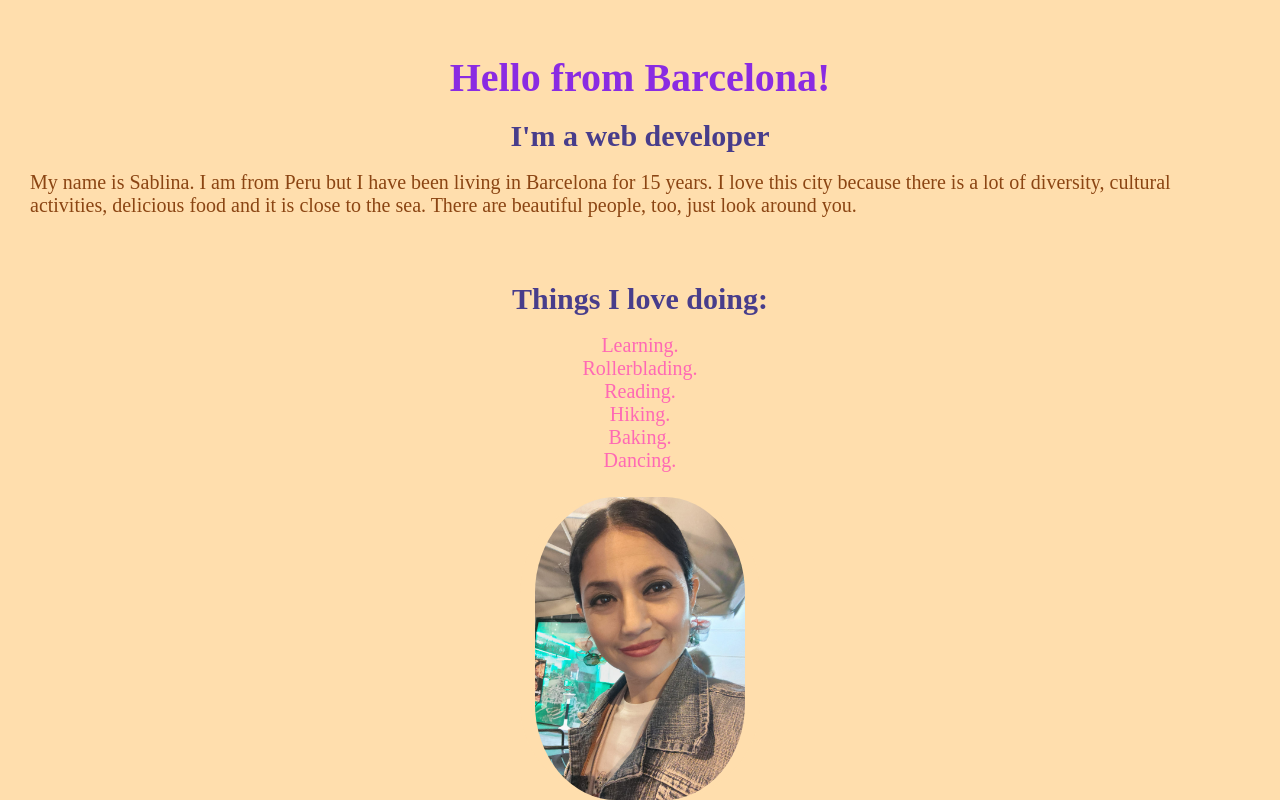
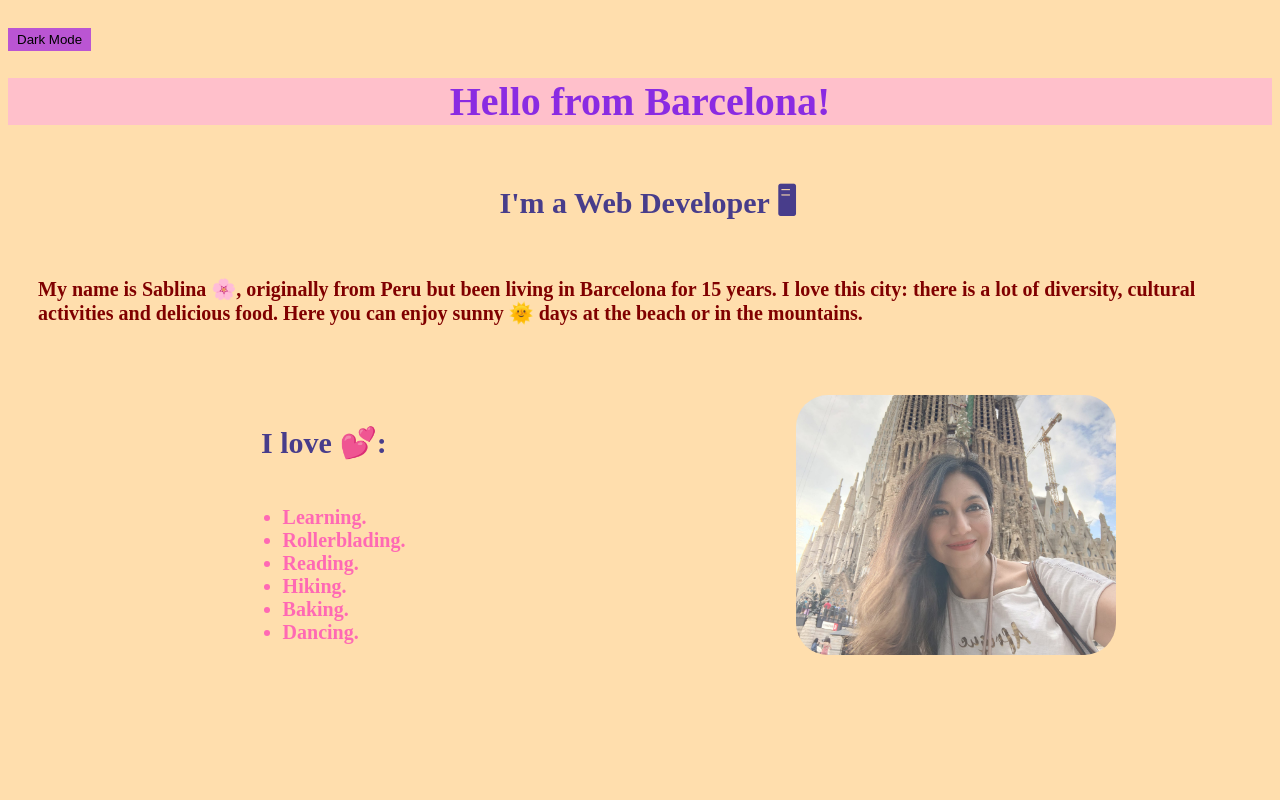
Before and after one commit to sablinali/hello-from-barcelona, a plain HTML site: page index.html in a window 1280 px wide. Drawn offline with Linux system fonts and the light colour scheme.

Commit message:
styles changed and darkMode function given

```diff
--- a/index.css
+++ b/index.css
@@ -1,15 +1,16 @@
-*{
+body{
     background-color:navajowhite;
-    margin: 0;
-    padding-left: 15px;
-    padding-right: 15px;
+    /* margin: 0;*/
     box-sizing: border-box;
-
+    display: flex;
+    flex-direction: column;
+    align-content: space-between;
 }
 
 h1{
     color:blueviolet;
     font-size: 40px;
+    font-weight: bold;
     text-align: justify;
     text-align: center;
 }
@@ -17,74 +18,99 @@ h1{
 h2{
     color:darkslateblue;
     font-size: 30px;
+    font-weight: bold;
     text-align: center;
 }
 
+h3{
+    color:darkslateblue;
+    font-size: 30px;
+    font-weight: bold;
+}
+
 p{
-    color:saddlebrown;
+    color:maroon;
     font-size: 20px;
+    font-weight: bold;
+    margin-right: 30px;
+    margin-left: 30px;
 }
 
 .text-container-one{
     width: 100vw;
-    height: 35%;
+    height: 65%;
     display: flex;
     flex-direction:column;
     justify-content: center;
-    margin-top: 15px;
+    margin-top: 5px;
 
 }
 
 .text-container-two{
-    width:100vw;
-    height: 35%;
-    display: flex;
-    flex-direction: column;
-    justify-content: center;
-
-}
-
-.photoDiv{
-    width: 100vw;
-    height: auto;
+    width: 50vw;
+    height: 45%;
     display: flex;
     flex-direction: column;
     align-items: center;
 }
 
-.photo{
-    width:15rem;
-    border-radius: 6rem;
+.photoDiv{
+    width: 50vw;
+    height: 45%;
+    display: flex;
+    justify-content: center;
 }
 
-body{
+.list-photo{
     display: flex;
-    flex-direction:column;
-    justify-content: space-evenly;
-    align-items: center;
-    width: 100%;
-    height: 100vh;
+    flex-direction: row;
+    padding-top: 50px;
 }
+
+
+.photo{
+    width:20rem;
+    border-radius: 2rem;
+}
+
 
 li{
     color:hotpink;
     font-size: 20px;
-    display:flex;
-    justify-content: center;
+    font-weight: bold;
+}
+
+#button{
+    background-color:mediumorchid;
+    border: 3px solid mediumorchid;
+    margin-top: 20px;
 }
 
 @media only screen and (max-width: 800px){
     body{
     width: 100vw;
-    height: 100vh;
+    height: auto;
+    margin: 0;
     display: flex;
     flex-direction: column;
-    justify-content:space-evenly;
+    justify-content: space-evenly;
     align-items: center;
+    }
+
+    .list-photo{
+        display: flex;
+        flex-direction: column;
+        align-content: space-around;
+        width: 50vw;
+        padding: 0%;
     }
 
     .photo{
         width:40vw;
-        border-radius: 6rem;
+        border-radius: 2rem;
+    }
+
+    #button{
+        margin-top: 25px;
     }
 }
--- a/index.html
+++ b/index.html
@@ -9,17 +9,22 @@
 </head>
 
 <body>
+        <div id="buttonDiv">
+                <button type="button"  onclick="darkMode()" id="button">Dark Mode</button>
+        </div>
+
+        <h1 class="mainTitle">Getting to know me &#128150;</h1>
 
         <div class="text-container-one">
-             <h1>Hello from Barcelona!</h1><br>
-                <h2>I'm a web developer</h2><br>
-                 <p> My name is Sablina. I am from Peru but I have been living in Barcelona for 15 years. I love this city because there is a lot of diversity, cultural activities, delicious food and it is close to the sea. There are beautiful people, too, just look around you.</p>
+
+                <h2>I'm a Web Developer  &#128421;</h2>
+                <p class="text"> My name is Sablina 	&#127800;, originally from Peru but been living in Barcelona for 15 years. I love this city: there is a lot of diversity, cultural activities and delicious food. Here you can enjoy sunny &#127774; days  at the beach or in the mountains.</p>
 
         </div>
 
+        <div class="list-photo">
         <div class="text-container-two">
-                <h2>Things I love doing:</h2>
-                <br>
+                <h3>I love &#128149;:</h3>
                 <ul>
                         <li>Learning.</li>
                         <li>Rollerblading. </li>
@@ -32,12 +37,14 @@
 
         </div>
 
+
+
         <div class="photoDiv">
-             <img class="photo" src="moi.jpg" alt="This is a photo of Sablina">
+             <img class="photo" src="./sablina_sagrada_familia.jpg" alt="This is a photo of Sablina">
+        </div>
         </div>
 
-
-
+        <script src="index.js"></script>
 </body>
 
 </html>
--- /dev/null
+++ b/index.js
@@ -0,0 +1,25 @@
+
+function changeMainTitle(){
+    const mainTitleEl = document.querySelector(".mainTitle");
+    console.log(mainTitleEl.textContent);
+
+    mainTitleEl.textContent = "Hello from Barcelona!";
+    mainTitleEl.style.backgroundColor = "pink";
+
+    console.log(mainTitleEl.textContent);
+}
+
+//changeMainTitle();
+const greeting = setTimeout(changeMainTitle, 3000);
+
+function darkMode(){
+   document.body.style.backgroundColor = "black";
+   const textElement = document.querySelector(".text");
+   if (textElement) {
+       textElement.style.color = "rgb(230, 230, 250)";
+   }
+   const image = document.querySelector(".photo");
+   console.log(image.src);
+   image.src = "./moi.jpg";
+
+};
```
Also changed, not shown: Sablina_in_Sagrada_Familia.jpg (deleted), sablina_sagrada_familia.jpg (added).
